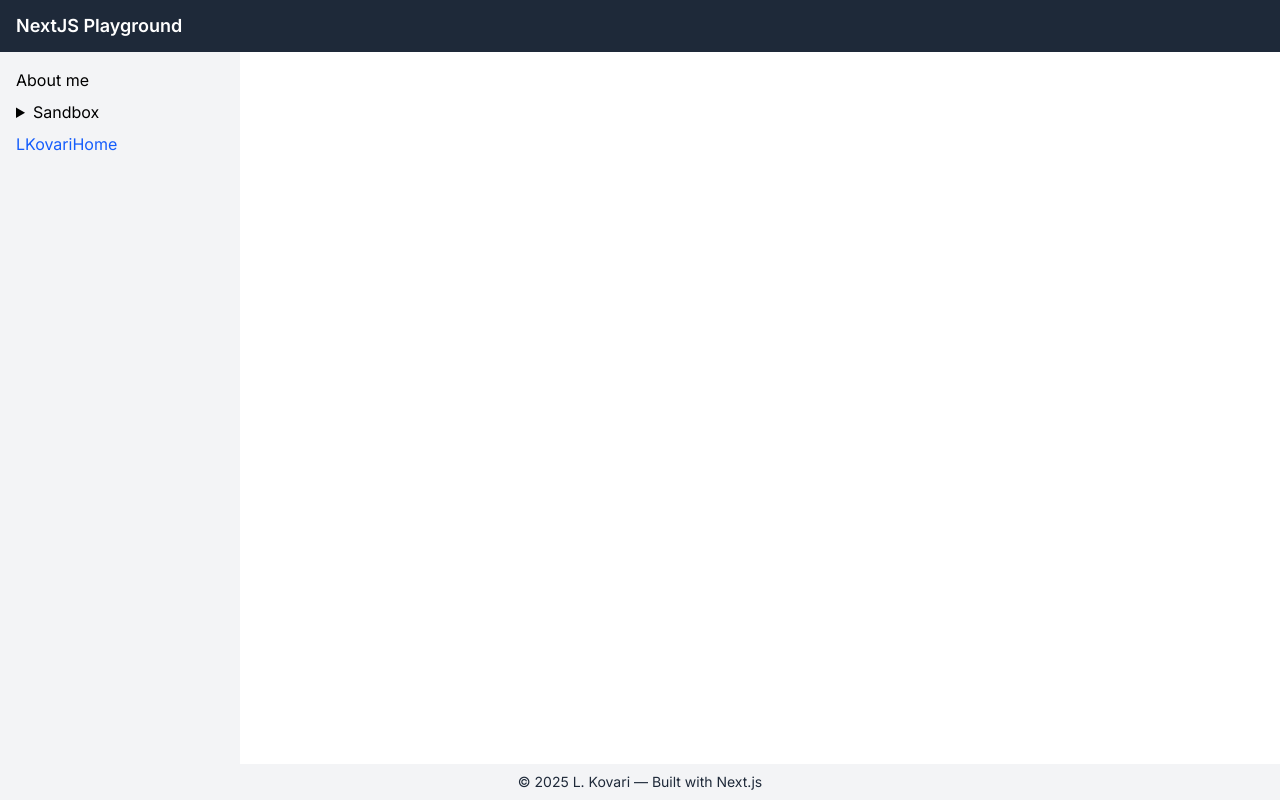
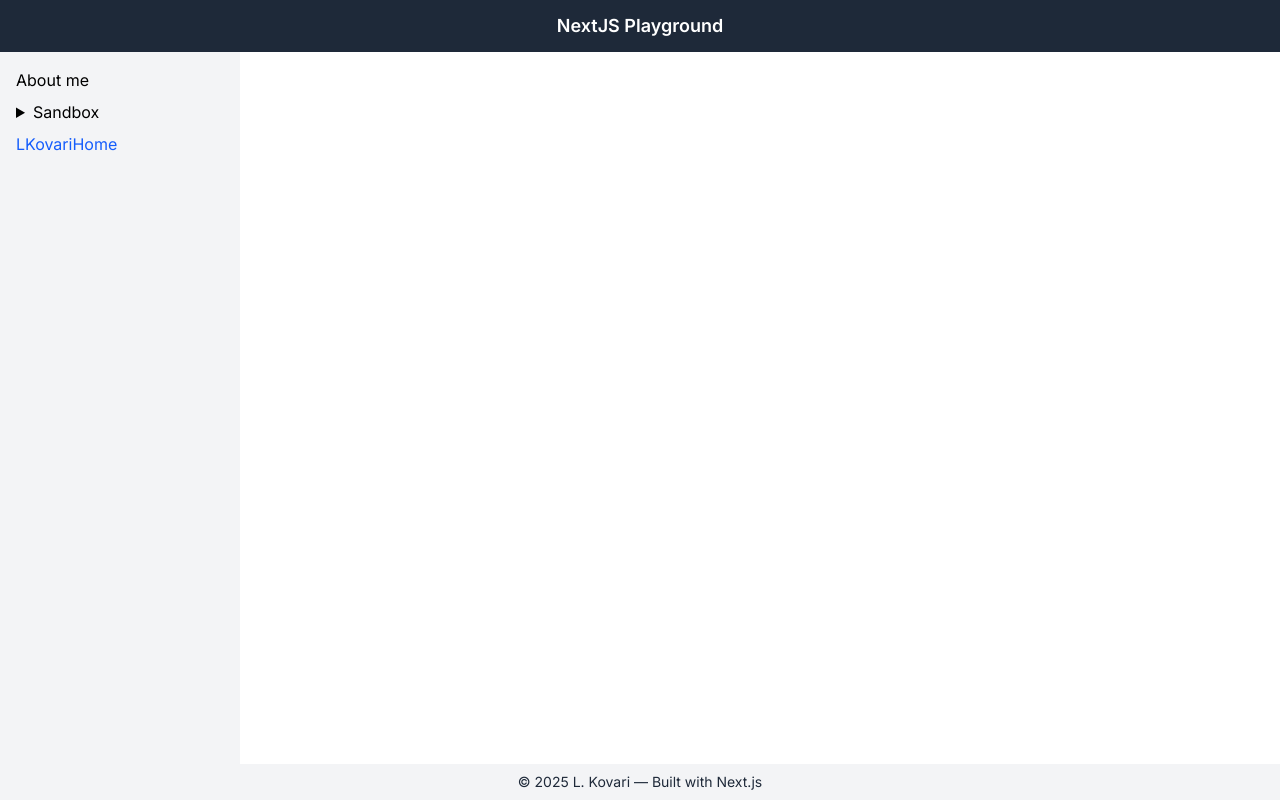
Before and after one commit to lkovari/nextjs-react-seed, a Next.js app in the folder apps/main-app/: page / in a window 1280 px wide. Built offline with nearby package versions, Linux system fonts and the light colour scheme.

Commit message:
center the title in the header get a rid of the comments

```diff
--- a/apps/main-app/src/app/layout.tsx
+++ b/apps/main-app/src/app/layout.tsx
@@ -1,4 +1,3 @@
-// src/app/layout.tsx
 import './globals.css'
 import type { Metadata } from 'next'
 import { Inter } from 'next/font/google'
@@ -30,9 +29,11 @@ export default function RootLayout({ children }: { children: React.ReactNode })
 
 function Header() {
   return (
-    <header className="bg-gray-800 dark:bg-gray-900 text-white px-4 py-3 flex items-center justify-between">
-      <MobileMenuButton />
-      <h1 className="text-lg font-semibold">NextJS Playground</h1>
+    <header className="bg-gray-800 dark:bg-gray-900 text-white px-4 py-3 relative">
+      <div className="absolute left-4 top-1/2 -translate-y-1/2 sm:hidden">
+        <MobileMenuButton />
+      </div>
+      <h1 className="text-lg font-semibold text-center">NextJS Playground</h1>
     </header>
   )
 }
--- a/apps/main-app/src/components/Sidebar.tsx
+++ b/apps/main-app/src/components/Sidebar.tsx
@@ -1,4 +1,3 @@
-// src/components/Sidebar.tsx
 import Link from 'next/link'
 
 export default function Sidebar({ mobile = false }: { mobile?: boolean }) {
--- a/apps/main-app/tailwind.config.ts
+++ b/apps/main-app/tailwind.config.ts
@@ -1,4 +1,3 @@
-// apps/main-app/tailwind.config.ts
 import type { Config } from 'tailwindcss';
 
 const config: Config = {
@@ -7,7 +6,7 @@ const config: Config = {
         './src/pages/**/*.{js,ts,jsx,tsx,mdx}',
         './src/components/**/*.{js,ts,jsx,tsx,mdx}',
         './src/app/**/*.{js,ts,jsx,tsx,mdx}',
-        '../../packages/common-lib/src/**/*.{js,ts,jsx,tsx,mdx}', // Hozzáadva a common-lib szkenneléséhez
+        '../../packages/common-lib/src/**/*.{js,ts,jsx,tsx,mdx}',
     ],
     theme: {
         extend: {
--- a/packages/common-lib/tsconfig.json
+++ b/packages/common-lib/tsconfig.json
@@ -1,4 +1,3 @@
-// packages/common-lib/tsconfig.json
 {
   "extends": "../../tsconfig.json",
   "compilerOptions": {
--- a/packages/common-lib/tsup.config.ts
+++ b/packages/common-lib/tsup.config.ts
@@ -1,10 +1,9 @@
-// packages/common-lib/tsup.config.ts
 import { defineConfig } from 'tsup';
 
 export default defineConfig({
     entry: ['src/index.ts'],
     format: ['cjs', 'esm'],
-    dts: true, // Generálja a .d.ts fájlokat
-    clean: true, // Tisztítja a dist mappát buildelés előtt
+    dts: true,
+    clean: true,
     sourcemap: true,
 });
```
